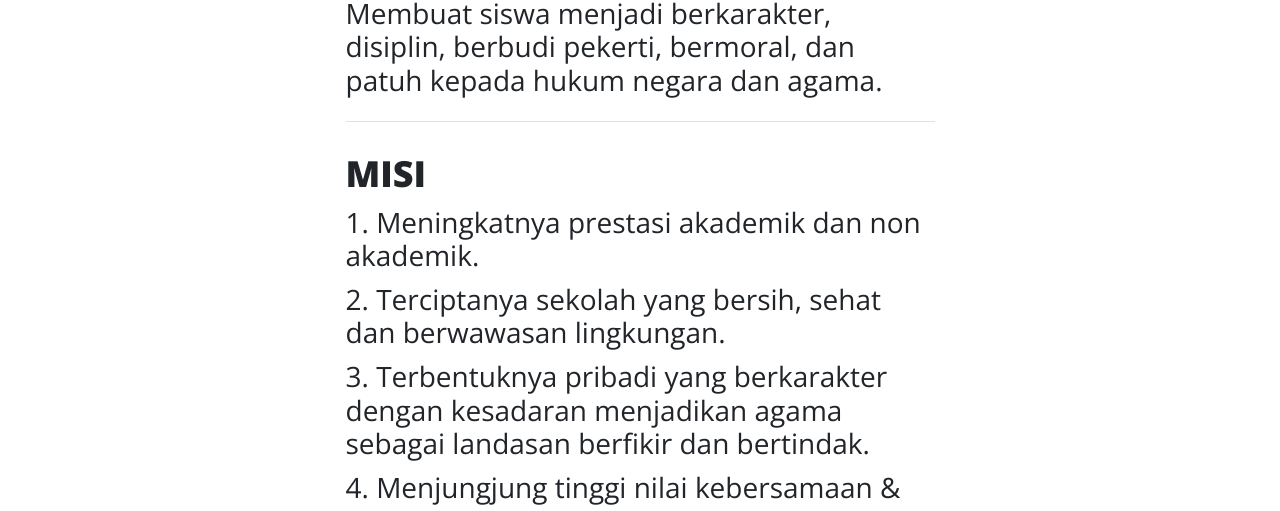
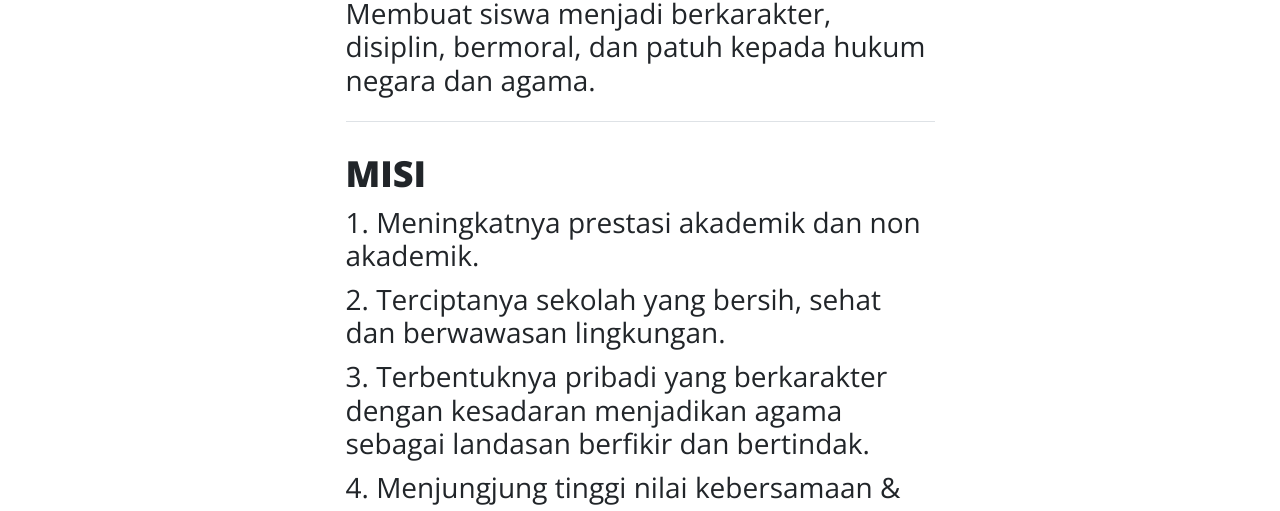
Before and after one commit to ramzen1610/ramzen1610.github.io, a plain HTML site: page index.html in a window 1280 px wide. Shown: the part 589-1100 px from the top of the page. Drawn offline with nearby package versions, Linux system fonts and the light colour scheme; a script that the page names is missing.

Commit message:
mengubah isi dari visi

```diff
--- a/index.html
+++ b/index.html
@@ -57,7 +57,7 @@
                     <div class="post-preview">
                         <a href="post.html">
                             <h2 class="post-title">Visi</h2>
-                            <h3 class="post-subtitle">Membuat siswa menjadi berkarakter, disiplin, berbudi pekerti, bermoral, dan patuh kepada hukum negara dan agama. </h3>
+                            <h3 class="post-subtitle">Membuat siswa menjadi berkarakter, disiplin, bermoral, dan patuh kepada hukum negara dan agama. </h3>
                         </a>
 
                     </div>
```
